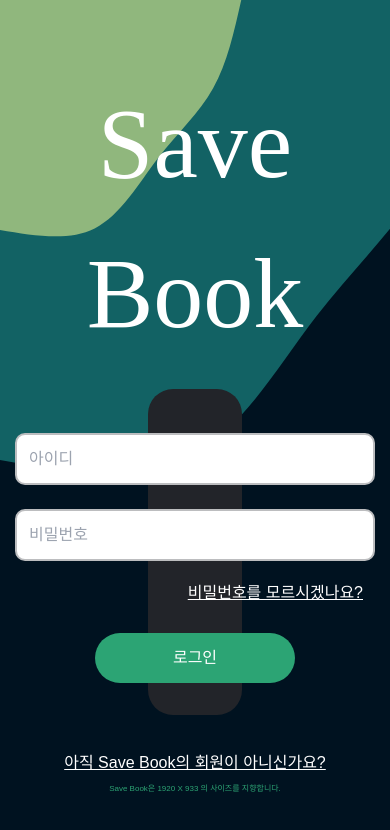
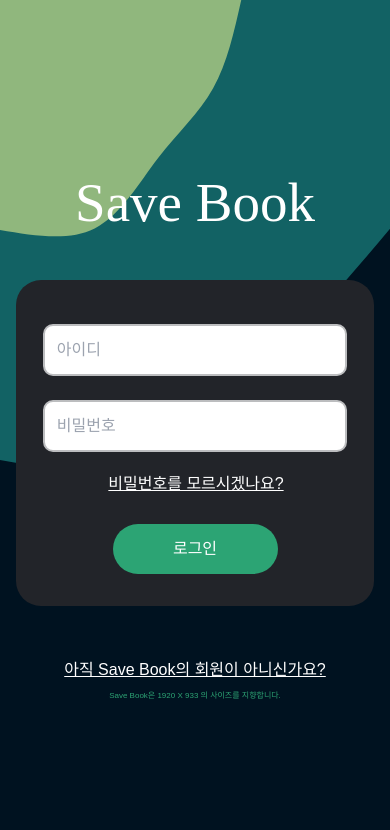
Before and after one commit to kimseonghyoek/SAVE-BOOk, a React (Create React App) app in the folder save-front/: page / in a window 390 px wide. Shown: the top 830 px of the page. Built offline with nearby package versions, Linux system fonts and the light colour scheme.

Commit message:
Update Responsive Page

```diff
--- a/save-front/src/container/LoginForm.js
+++ b/save-front/src/container/LoginForm.js
@@ -13,6 +13,7 @@ import {
 } from "../store/store.js";
 import { useLocation, useNavigate } from "react-router-dom";
 import axios from "axios";
+import { Mobile, PC } from "../Responsive/responsive";
 
 const LoginForm = () => {
   const getURL = useLocation();
@@ -22,7 +23,6 @@ const LoginForm = () => {
   const [phonenumber, setPn] = useRecoilState(checkP);
   const [modal, setModal] = useRecoilState(modalState);
   const [result, setResult] = useRecoilState(modalText);
-  const history = useNavigate();
 
   let modaltext = [];
 
@@ -159,10 +159,10 @@ const LoginForm = () => {
         })
         .then((res) => {
           console.log(res);
-          if(res.data.msg === "입력하신 이메일이 존재합니다.") {
-            alert(res.data.msg)
+          if (res.data.msg === "입력하신 이메일이 존재합니다.") {
+            alert(res.data.msg);
           } else {
-            alert("퉷")
+            alert("퉷");
           }
           initState();
         })
@@ -175,6 +175,8 @@ const LoginForm = () => {
 
   if (getURL.pathname === "/") {
     return (
+      <>
+        <PC>
           <Card styled="bg-maincolor2 p-8 flex flex-row justify-center w-half">
             <form className="flex flex-col" onSubmit={checkSignin}>
               <Input
@@ -197,6 +199,32 @@ const LoginForm = () => {
               ></Button>
             </form>
           </Card>
+        </PC>
+        <Mobile>
+          <Card styled="bg-maincolor2 w-full2 pt-8 pb-8">
+            <form className="flex flex-col" onSubmit={checkSignin}>
+              <Input
+                placeholder="아이디"
+                styled="p-3 m-3 w-mainC rounded-half"
+                onChange={changeID}
+              />
+              <Input
+                placeholder="비밀번호"
+                styled="p-3 m-3 w-mainC rounded-half"
+                onChange={changePw}
+              />
+              <a className="text-white text-xs w-long inline-block text-center w-full2 hover:text-maincolor1 pt-2 underline">
+                비밀번호를 모르시겠나요?
+              </a>
+              <Button
+                styled="bg-maincolor1 inline-block text-white w-bookImg h-middle rounded-test m-auto mt-7"
+                text="로그인"
+                type="submit"
+              ></Button>
+            </form>
+          </Card>
+        </Mobile>
+      </>
     );
   } else if (getURL.pathname === "/auth/signup") {
     return (
--- a/save-front/src/page/Home.js
+++ b/save-front/src/page/Home.js
@@ -8,6 +8,7 @@ import ModalPortal from "../Portal";
 import { modalState, modalText } from "../store/store";
 import { useRecoilState } from "recoil";
 import Modal from "../components/Modal";
+import { Mobile, PC } from "../Responsive/responsive";
 
 const Home = () => {
   const [modal, setModal] = useRecoilState(modalState);
@@ -19,14 +20,25 @@ const Home = () => {
     console.log(modal.modal);
   };
   return (
-    <div className="flex justify-center">
+    <div className="flex justify-center w-full2">
       <div id="background" className="flex justify-center flex-col">
-        <h1 className="text-white text-big text-center p-5 font-Chewy">
-          Save Book
-        </h1>
-        <div className="flex justify-center">
-          <LoginForm />
-        </div>
+        <PC>
+          <h1 className="text-white text-big text-center p-5 font-Chewy">
+            Save Book
+          </h1>
+          <div className="flex justify-center p-8 w-full2">
+            <LoginForm />
+          </div>
+        </PC>
+        <Mobile>
+          <h1 className="text-white text-big2 text-center p-5 font-Chewy">
+            Save Book
+          </h1>
+          <div className="flex justify-center p-4 w-full2">
+            <LoginForm />
+          </div>
+        </Mobile>
+
         <Link to="/service">
           <p className="text-white text-xs underline flex justify-center mt-9">
             아직 Save Book의 회원이 아니신가요?
--- a/save-front/src/page/Main.js
+++ b/save-front/src/page/Main.js
@@ -1,6 +1,5 @@
 import React from "react";
 import Item from "../components/Book/Item";
-import Button from "../components/Button";
 import Header from "../components/Navbar/Header";
 import BestSell from "../container/BestSell";
 import "../index.css";
@@ -42,7 +41,7 @@ const Main = () => {
                   />
                   <SubContents
                     title="RED VELVET (레드벨벳)"
-                    sub="After Like [Single 3]"
+                    sub="THE REVE FESTIVAL"
                     img="red.jpg"
                     styled="hover:bg-blue"
                   />
```
Lines whose indentation alone changed are shown as unchanged.
